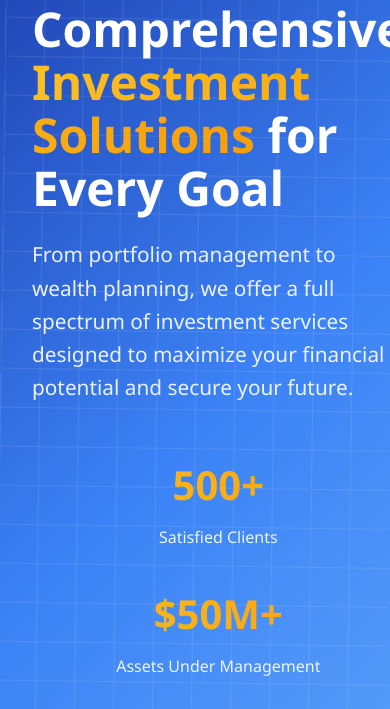
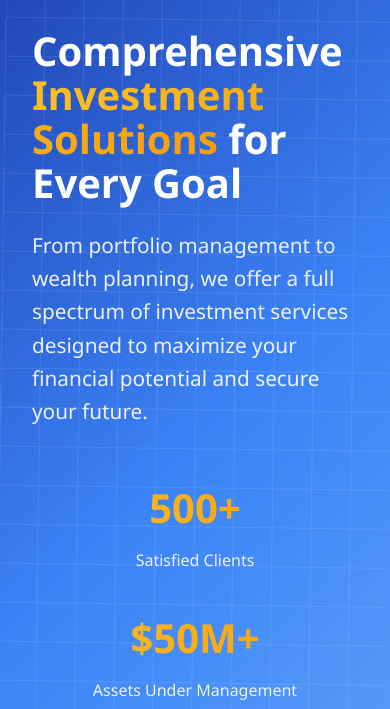
Before and after one commit to don-smith247/A.N.A, a plain HTML site: page service.html in a window 390 px wide. Shown: the part 82-791 px from the top of the page. Drawn offline with Linux system fonts and the light colour scheme.

Commit message:
text adjustment

```diff
--- a/service.css
+++ b/service.css
@@ -775,6 +775,9 @@
         }
 
         @media (max-width: 768px) {
+            .services-hero-content h1{
+                font-size: 40px;
+            }
             .services-grid {
                 grid-template-columns: 1fr;
             }
@@ -790,6 +793,9 @@
             .cta-buttons {
                 flex-direction: column;
                 align-items: center;
+            }
+            .big-h{
+                font-size: 10px;
             }
         }
 
--- a/service.html
+++ b/service.html
@@ -68,7 +68,7 @@
                 Professional Investment Services
             </div>
 
-            <h1>
+            <h1 class="big-h">
                 Comprehensive <span class="services-hero-highlight">Investment Solutions</span> for Every Goal
             </h1>
 
```
